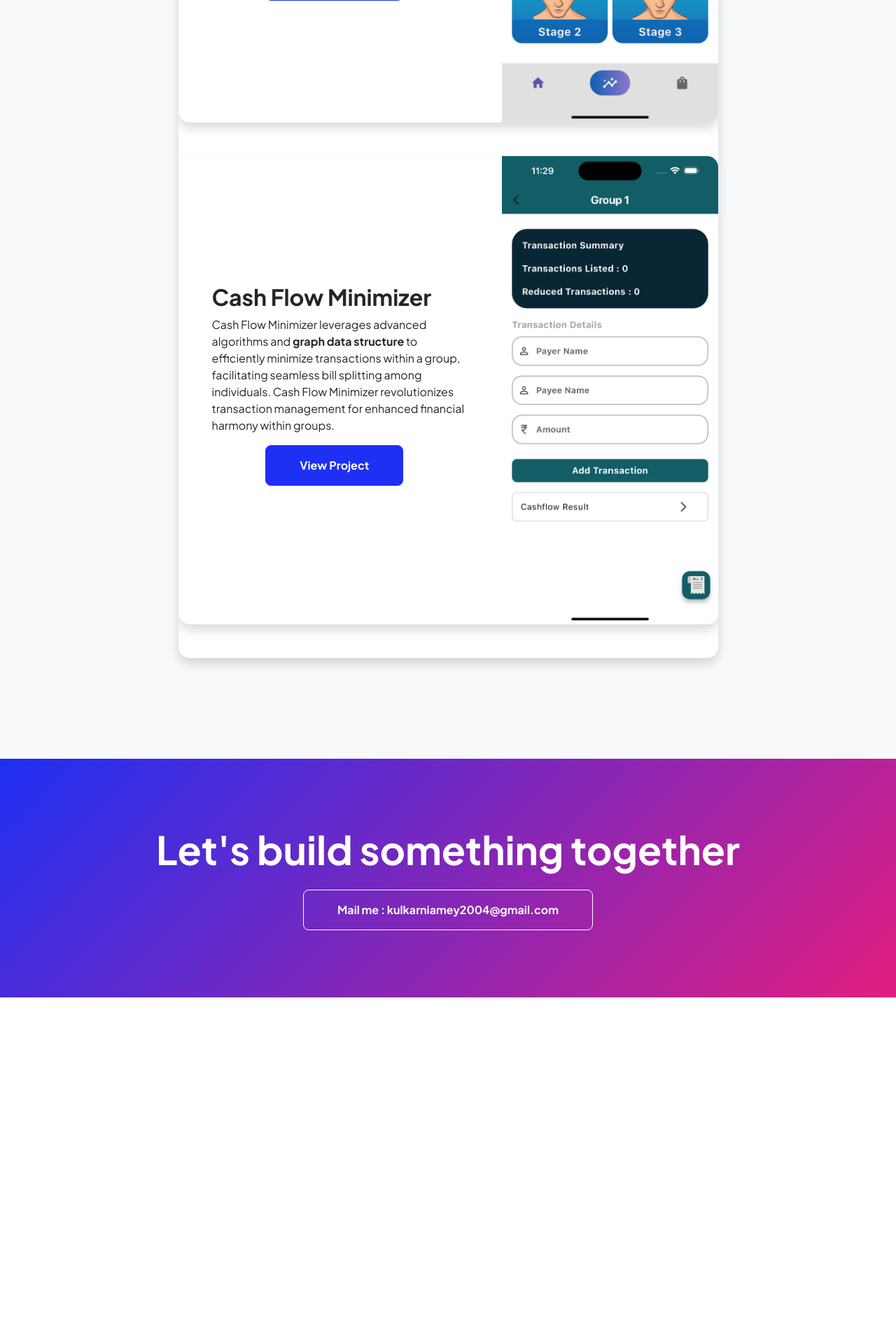
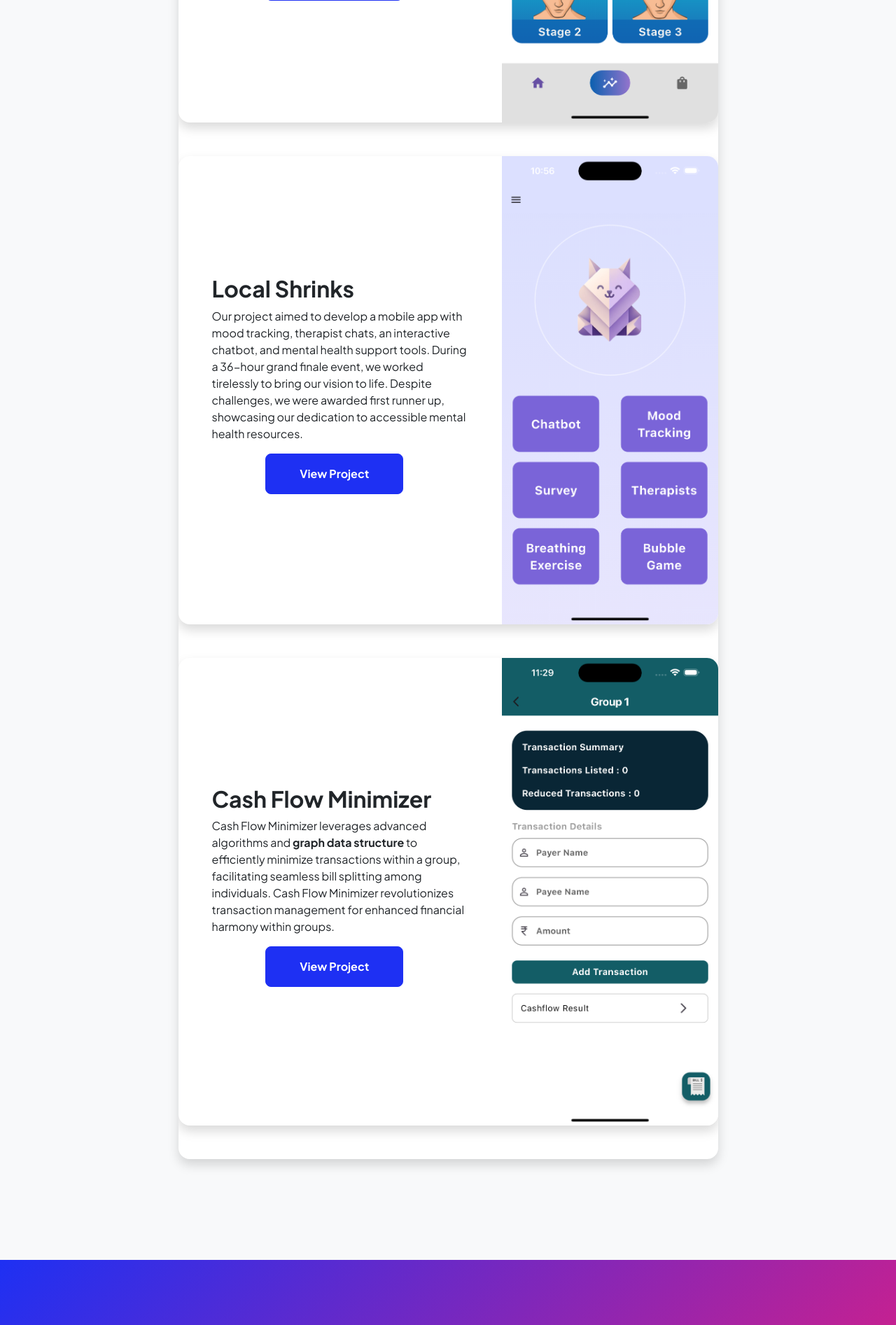
Before and after one commit to ameyk2004/ameykulkarni, a Flask app: page /portfolio/projects in a window 1280 px wide. Shown: the part 1410-3303 px from the top of the page at 70% size. Before the commit the page ends 2835 px from the top, so only its background shows below. Run offline with Flask 3, Linux system fonts and the light colour scheme; some libraries are stand-ins or nearby versions.

Commit message:
added local shrinks project

```diff
--- a/PIH_Pune_Price_Pulse/templates/header.html
+++ b/PIH_Pune_Price_Pulse/templates/header.html
@@ -31,6 +31,5 @@
         </ul>
     </header>
 
-
 </body>
 </html>
--- a/portfolio/templates/projects.html
+++ b/portfolio/templates/projects.html
@@ -60,8 +60,7 @@
         </div>
     </div>
 </div>
-
- <div class="card overflow-hidden shadow rounded-4 border-0 mb-5">
+                                <div class="card overflow-hidden shadow rounded-4 border-0 mb-5">
     <div class="card-body p-0">
         <div class="d-flex flex-column flex-md-row align-items-md-center">
             <div class="p-5">
@@ -78,6 +77,26 @@
         </div>
     </div>
 </div>
+
+<div class="card overflow-hidden shadow rounded-4 border-0 mb-5">
+    <div class="card-body p-0">
+        <div class="d-flex flex-column flex-md-row align-items-md-center">
+            <div class="p-5">
+                <h2 class="fw-bolder">Local Shrinks</h2>
+                <p>
+                    Our project aimed to develop a mobile app with mood tracking, therapist chats, an interactive chatbot, and mental health support tools. During a 36-hour grand finale event, we worked tirelessly to bring our vision to life. Despite challenges, we were awarded first runner up, showcasing our dedication to accessible mental health resources.</p>
+                <div class="d-grid gap-3 d-sm-flex justify-content-sm-center justify-content-xxl-start mb-3">
+        <a class="btn btn-primary btn-lg px-5 py-3 me-sm-3 fs-6 fw-bolder" href="https://techfiesta-web.vercel.app/">View Project</a>
+
+    </div>
+            </div>
+
+            <img class="img-fluid mt-3 mt-md-0" src="./static/assets/Simulator Screenshot - iPhone 15 Plus - 2024-04-13 at 22.56.36.png" alt="Price Pulse Image"/>
+        </div>
+    </div>
+</div>
+
+
 
                                  <div class="card overflow-hidden shadow rounded-4 border-0 mb-5">
     <div class="card-body p-0">
```
Also changed, not shown: portfolio/static/assets/Simulator Screenshot - iPhone 15 Plus - 2024-04-13 at 22.56.36.png (added).
